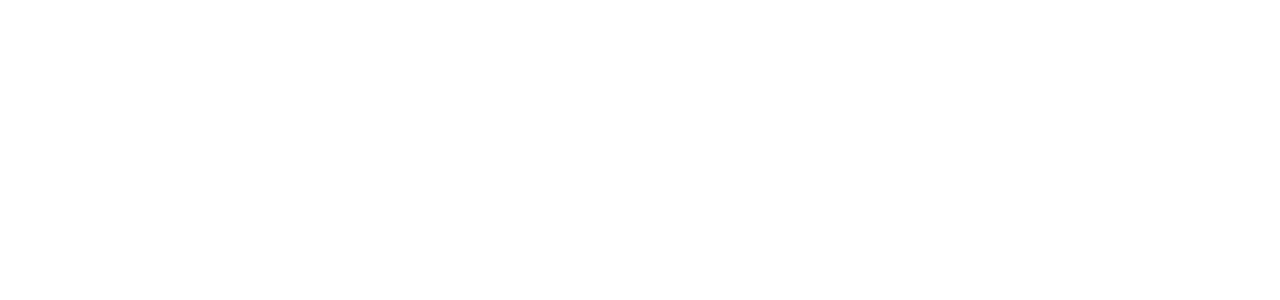
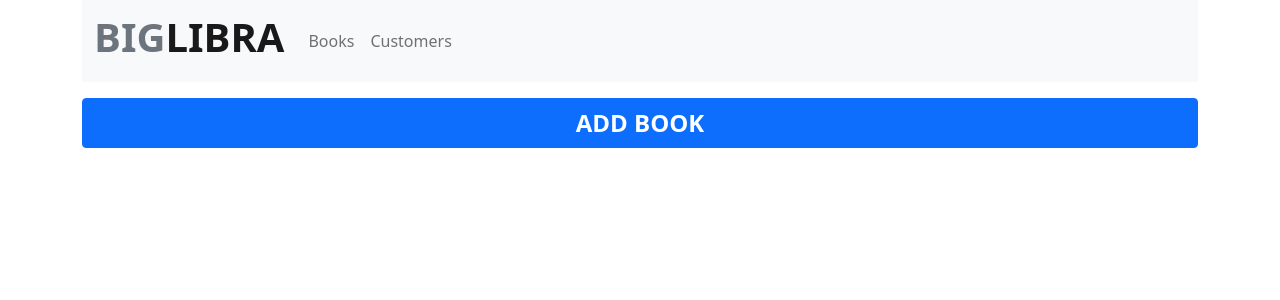
Before and after one commit to adeninque/biglibra, a Django app: page /cms in a window 1280 px wide. Before the commit the part shown is empty. Shown: the top 300 px of the page. Run offline with Django 4.2, Linux system fonts and the light colour scheme; the visitor is signed in with stand-in values (Sample User, id 1).

Commit message:
add: header, little bit home page

```diff
--- a/cms/templates/cms/base.html
+++ b/cms/templates/cms/base.html
@@ -9,6 +9,8 @@
 </head>
 <body>
 
+  {% include 'cms/components/header.html' %}
+
   {% block content %}
   {% endblock content %}
 
--- /dev/null
+++ b/cms/templates/cms/components/header.html
@@ -0,0 +1,22 @@
+<div class="container-md">
+  <nav class="navbar navbar-expand-lg navbar-light bg-light">
+    <div class="container-fluid">
+      <a class="navbar-brand" href="{% url 'cms_home' %}">
+        {% include 'defs/logo.html' %}
+      </a>
+      <button class="navbar-toggler" type="button" data-bs-toggle="collapse" data-bs-target="#navbarNav" aria-controls="navbarNav" aria-expanded="false" aria-label="Toggle navigation">
+        <span class="navbar-toggler-icon"></span>
+      </button>
+      <div class="collapse navbar-collapse" id="navbarNav">
+        <ul class="navbar-nav">
+          {% for m in menu %}
+            <li class="nav-item">
+              <a class="nav-link " aria-current="page" href="{% url m.url %}">{{ m.name }}</a>
+            </li>
+          {% endfor %}
+        </ul>
+      </div>
+    </div>
+  </nav>
+
+</div>
--- a/cms/templates/cms/home.html
+++ b/cms/templates/cms/home.html
@@ -1,7 +1,8 @@
 {% extends 'cms/base.html' %}
 
 {% block content %}
-<div class="container-md mt-2">
+<div class="container-md mt-3">
+  <a class="btn btn-primary w-100 fs-4 text-uppercase fw-bold">Add Book</a>
 </div>
 
 {% endblock content %}
--- a/cms/utils.py
+++ b/cms/utils.py
@@ -4,8 +4,8 @@ from django.urls import reverse_lazy
 
 
 menu = [
-  {'url': 'home', 'name': 'Books'},
-  {'url': 'home', 'name': 'Customers'}
+  {'url': 'cms_home', 'name': 'Books'},
+  {'url': 'cms_home', 'name': 'Customers'}
 ]
 
 class StuffReqiredMixin(LoginRequiredMixin, UserPassesTestMixin):
--- a/cms/views.py
+++ b/cms/views.py
@@ -7,3 +7,8 @@ from .utils import MainMixin
 # Create your views here.
 class Home(MainMixin, TemplateView):
   template_name = 'cms/home.html'
+
+  def get_context_data(self, **kwargs):
+    context = super().get_context_data(**kwargs)
+    context.update(self.get_custom_context())
+    return context
--- /dev/null
+++ b/libra/templates/defs/logo.html
@@ -0,0 +1 @@
+<h1 class="text-uppercase fw-bold"><span class="text-muted">big</span>libra</h1>
```
